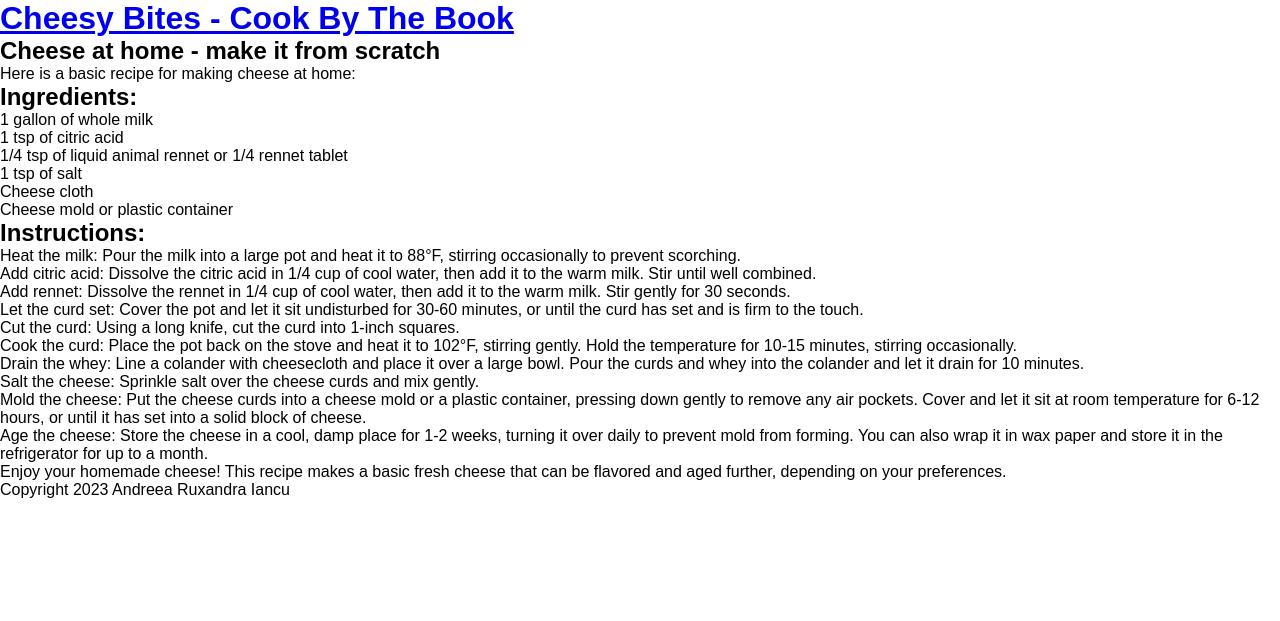
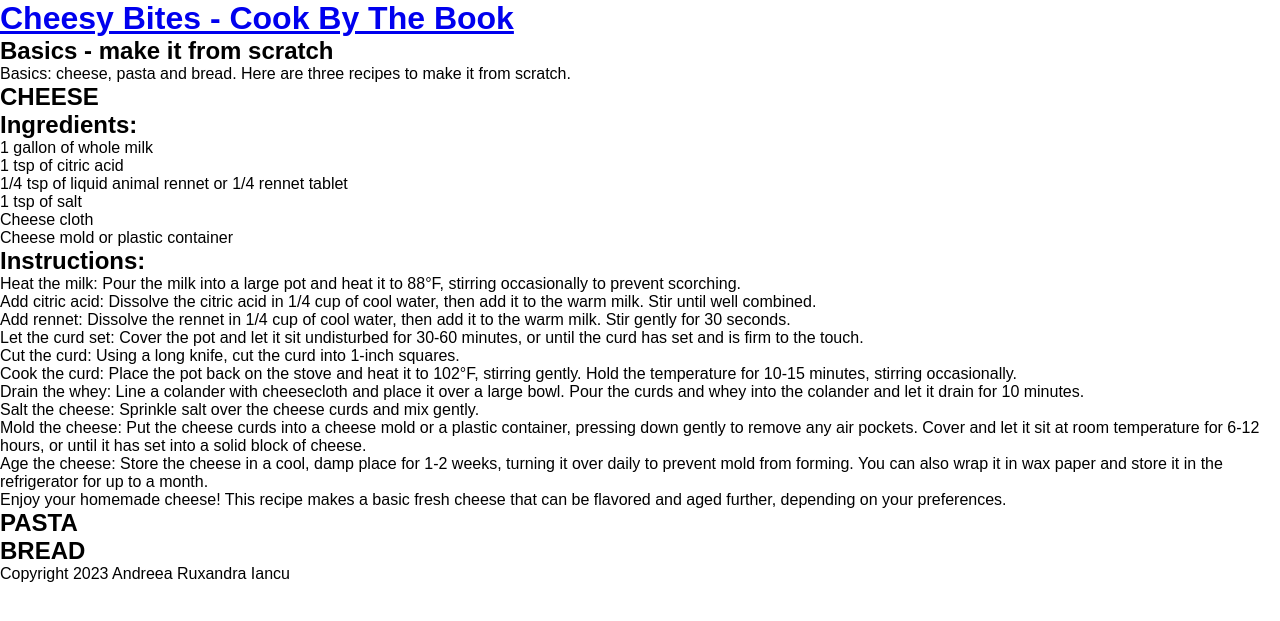
Before and after one commit to ruxandraandreea/cookbythebook, a Jekyll site: the page built from _recipes/cheese-at-home-make-it-from-scratch.md, in a window 1280 px wide. Shown: the top 621 px of the page. Built offline with Jekyll 4.4.1, drawn with Linux system fonts in a browser that asks for light colours.

Commit message:
Update Recipe “cheese-at-home-make-it-from-scratch”

```diff
--- a/_recipes/cheese-at-home-make-it-from-scratch.md
+++ b/_recipes/cheese-at-home-make-it-from-scratch.md
@@ -1,10 +1,12 @@
 ---
-title: "Cheese at home - make it from scratch "
+title: "Basics - make it from scratch "
 date: 2023-02-03T21:20:03.289Z
 order: 8
 layout: recipe
 ---
-Here is a basic recipe for making cheese at home:
+B﻿asics: cheese, pasta and bread. Here are three recipes to make it from scratch.
+
+## CHEESE
 
 ## Ingredients:
 
@@ -29,3 +31,7 @@ Here is a basic recipe for making cheese at home:
 10. Age the cheese: Store the cheese in a cool, damp place for 1-2 weeks, turning it over daily to prevent mold from forming. You can also wrap it in wax paper and store it in the refrigerator for up to a month.
 
 Enjoy your homemade cheese! This recipe makes a basic fresh cheese that can be flavored and aged further, depending on your preferences.
+
+## P﻿ASTA
+
+## B﻿READ
```
